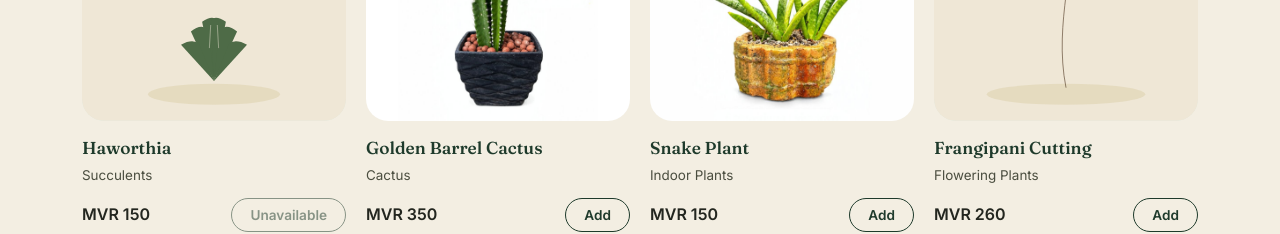
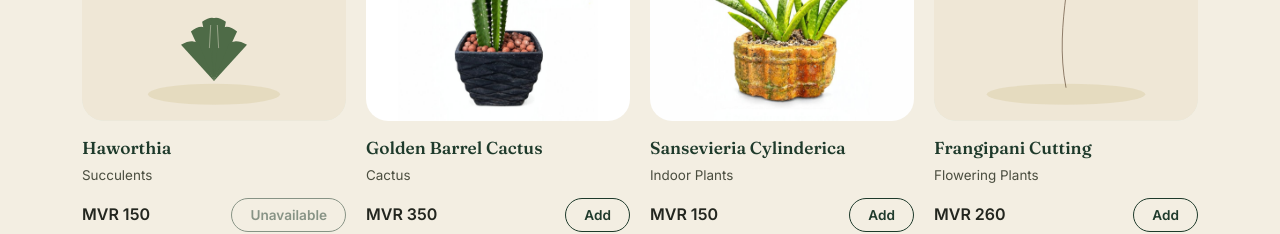
Before and after one commit to sinfiamuli-hue/azyaans-garden, a React (Vite) app: page /plants in a window 1280 px wide. Shown: the part 880-1114 px from the top of the page. Built offline with nearby package versions, Linux system fonts and the light colour scheme.

Commit message:
Update plants.js

```diff
--- a/src/data/plants.js
+++ b/src/data/plants.js
@@ -140,8 +140,8 @@ const plants = [
   },
   {
     id: "AG-095",
-    name: "Snake Plant",
-    slug: "snake-plant",
+    name: "Sansevieria Cylinderica ",
+    slug: "Sansevieria Cylinderica-plant",
     category: "indoor-plants",
     price: 150,
     image: "/images/plants/AG-095.jpg",
```
